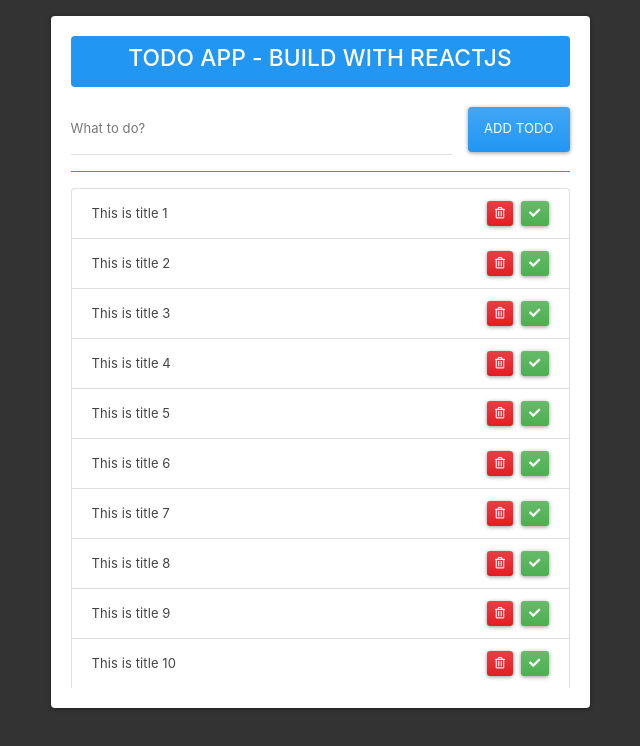
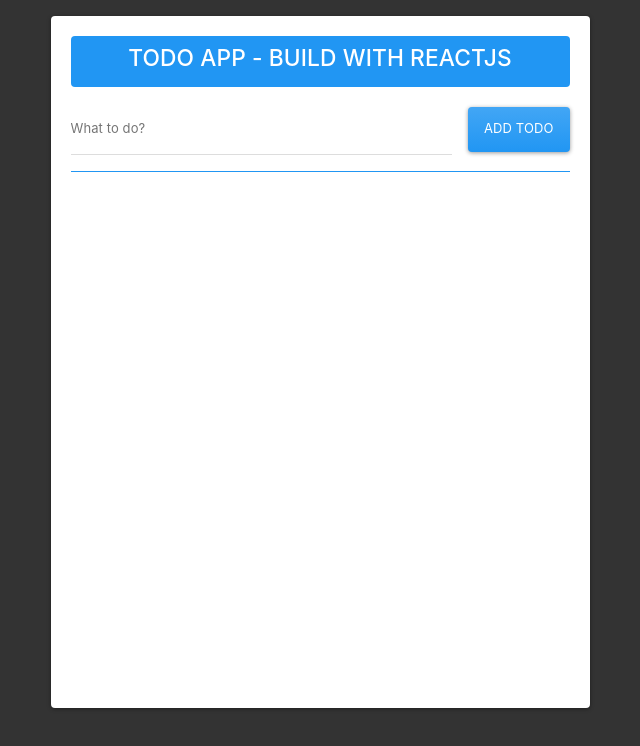
Before and after one commit to ProMehedi/react-todo, a React (Create React App) app: page / in a window 1280 px wide. Shown: the top 746 px of the page, without its empty margins (320-960 px from the left). Built offline with nearby package versions, Linux system fonts and the light colour scheme.

Commit message:
Add New Todo

```diff
--- a/src/App.js
+++ b/src/App.js
@@ -6,12 +6,16 @@
 
 const App = () => {
   const [todo, setTodo] = useState('')
+  const [todos, setTodos] = useState([])
 
   const submitHandler = (e) => {
     e.preventDefault()
 
-    console.log('Submit!')
+    setTodos([...todos, { id: Date.now(), title: todo }])
+
+    setTodo('')
   }
+
   return (
     <Layout>
       <Header />
@@ -21,7 +25,7 @@
         onChange={(e) => setTodo(e.target.value)}
       />
       <hr className='border-primary' />
-      <Lists />
+      <Lists todos={todos} />
     </Layout>
   )
 }
--- a/src/components/Lists.js
+++ b/src/components/Lists.js
@@ -1,12 +1,12 @@
 import React from 'react'
 import ListItem from './ListItem'
 
-const Lists = () => {
+const Lists = ({ todos }) => {
   return (
     <div className='listWrap'>
       <ul className='list-group'>
-        {[...Array(15)].map((x, i) => (
-          <ListItem key={i} title={`This is title ${i + 1}`} />
+        {todos.map((todo) => (
+          <ListItem key={todo.id} title={todo.title} />
         ))}
       </ul>
     </div>
```
